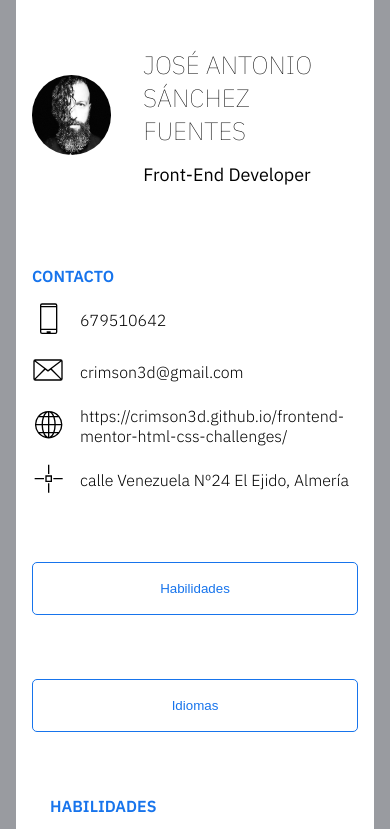
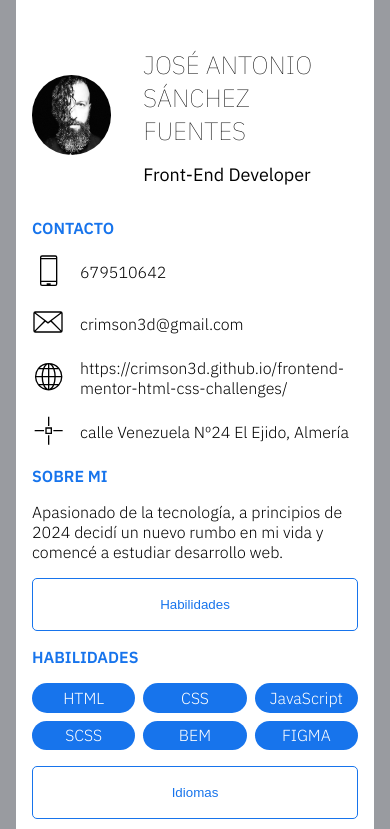
Before and after one commit to crimson3d/CV-JSON, a plain HTML site: page index.html in a window 390 px wide. Both pictures are taken after a click on the button "Habilidades". Shown: the top 829 px of the page. Drawn offline with Linux system fonts and the light colour scheme.

Commit message:
cv mobile update

```diff
--- a/assets/css/styles.scss
+++ b/assets/css/styles.scss
@@ -211,19 +211,9 @@
 @media only screen and (max-width: 970px) {
     .main {
         .main__container{
-            padding: 3rem 8rem;
-            column-gap: 1rem;
-            grid-template-areas: "top"
-                                 "contact"
-                                 "education"
-                                 "certificates"
-                                 "skills"
-                                 "languages"
-                                 "work"
-                                 "about";
-            grid-template-columns: 1fr;
-            grid-template-rows: min-content;
-            grid-auto-rows: min-content;
+            gap: 1rem;
+            display: flex;
+            flex-direction: column;
             .container__top {
                 .img__pic {
                     max-width: 9rem;
@@ -321,11 +311,9 @@
                 border: 1px solid #1774EC;
             }
             .hide {
-               display: none;
-               padding: 0 18px;
-               background-color: white;
-               display: none;
-               overflow: hidden;
+                max-height: 0;
+                overflow: hidden;
+                transition: max-height 0.3s ease;
             }
         }
     }
--- a/assets/js/mblMenu.js
+++ b/assets/js/mblMenu.js
@@ -5,11 +5,10 @@ for (i = 0; i < acc.length; i++) {
     acc[i].addEventListener("click", function() {
         this.classList.toggle("active");
         let panel = this.nextElementSibling;
-        if (panel.style.display === "block") {
-            panel.style.display = "none";
+        if (panel.style.maxHeight) {
+            panel.style.maxHeight = null; // Oculta el panel
         } else {
-            panel.style.display = "block";
+            panel.style.maxHeight = panel.scrollHeight + "px"; // Muestra el panel
         }
     });
-
 }
--- a/index.html
+++ b/index.html
@@ -13,6 +13,7 @@
     <section class="main__container">
         <div class="container__top" id="top"></div>
         <div class="container__section contact" id="contact"></div>
+        <div class="container__section about" id="about"></div>
         <button class="accordion">Habilidades</button>
         <div class="container__section--skills hide">
             <div class="section__skills" id="skills"></div>
@@ -21,7 +22,6 @@
         <div class="container__section--languages hide">
             <div class="section__languages" id="languages"></div>
         </div>
-        <div class="container__section about" id="about"></div>
         <button class="accordion">Formación</button>
         <div class="container__section--study hide">
             <div class="section__study" id="study"></div>
```
Also changed, not shown: assets/css/styles.css, 1 other file.
